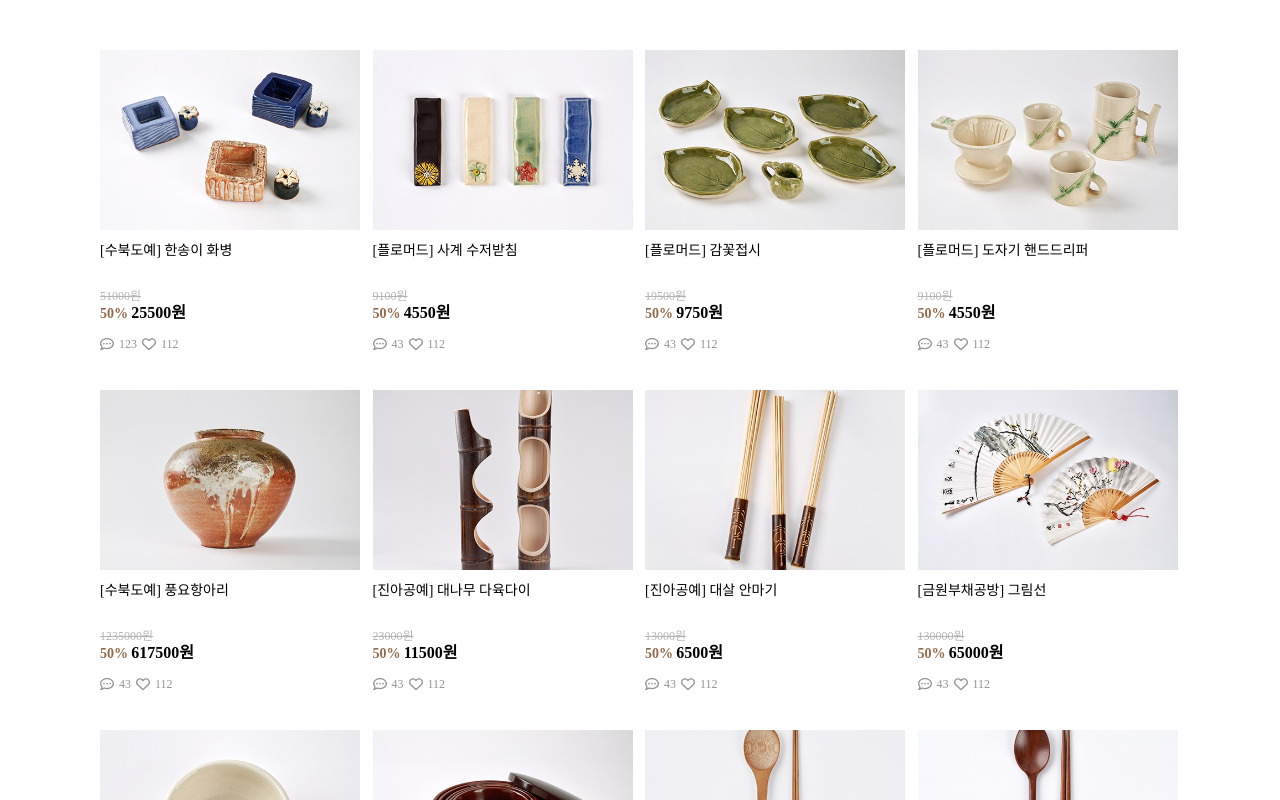
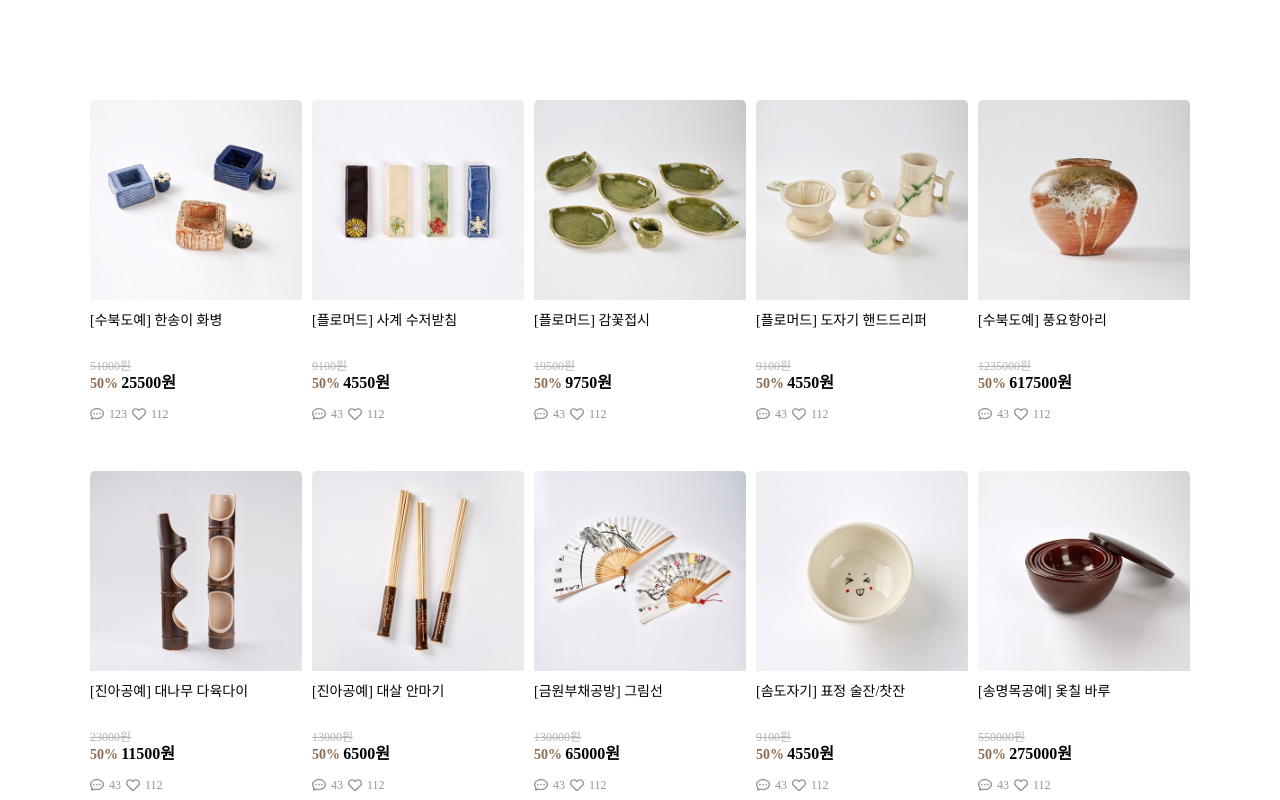
Before and after one commit to yangux/sumgyeol, a React (Create React App) app: page /work in a window 1280 px wide. Shown: the top 800 px of the page. Built offline with nearby package versions, Linux system fonts and the light colour scheme; a web font is replaced by a local one.

Commit message:
design(SuYeon): 작품 페이지 grid 수정

```diff
--- a/src/components/work/WorkItem.tsx
+++ b/src/components/work/WorkItem.tsx
@@ -7,9 +7,10 @@ import { Item } from "../../utils/workItemsdata";
 
 const ItemContainer = styled.div`
   display: inline-block;
-  width: 260px;
-  height: 330px;
+  min-width: 200px;
   border-radius: 5px;
+  margin-bottom: 40px;
+  overflow: hidden;
 
   &.mainSize {
     width: 480px;
@@ -25,9 +26,8 @@ const ItemContainer = styled.div`
   }
 `;
 const ItemImg = styled.div`
-  width: inherit;
-  height: 180px;
-  background-color: var(--text-gray-20);
+  width: 100%;
+  height: 200px;
   overflow: hidden;
   position: relative;
 
--- a/src/components/work/WorkItemGrid.tsx
+++ b/src/components/work/WorkItemGrid.tsx
@@ -3,11 +3,12 @@ import { itemArr } from "../../utils/workItemsdata";
 import WorkItem from "./WorkItem";
 
 const GridContainer = styled.div`
-  max-width: 1080px;
+  max-width: 1200px;
   margin: 50px auto;
   display: grid;
-  grid-template-columns: 1fr 1fr 1fr 1fr;
+  grid-template-columns: repeat(5, 1fr);
   gap: 10px;
+  padding: 50px;
 `;
 
 export default function WorkItemGrid() {
```
